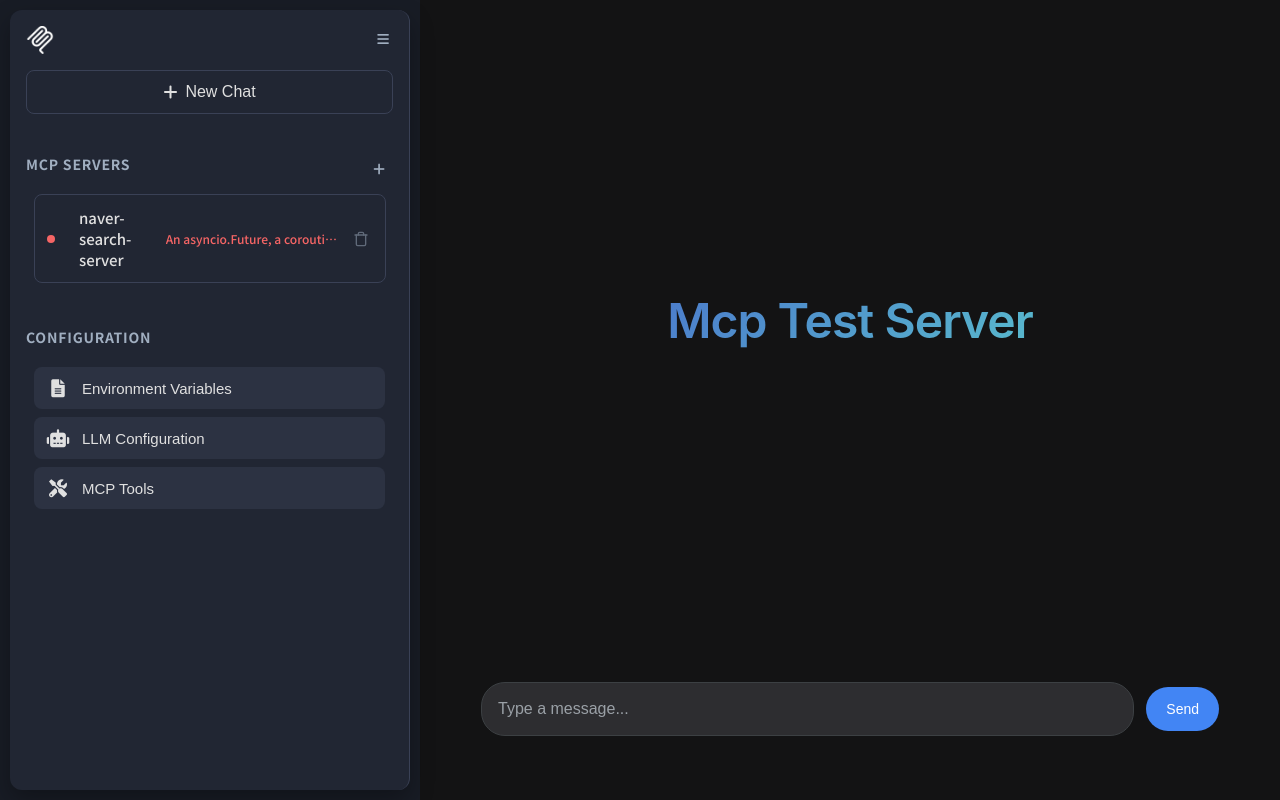
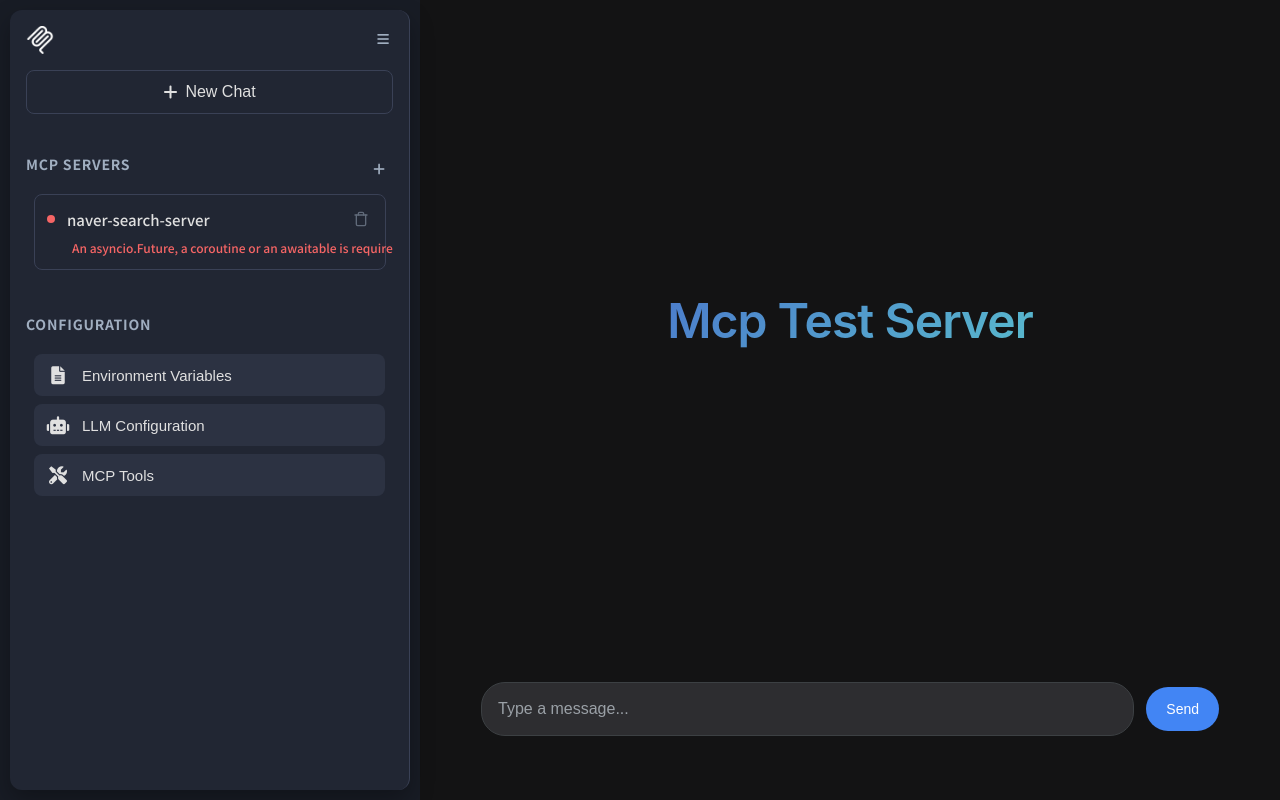
Before and after one commit to parkchanghyup/Telegram_AI_Agent_Bot, a Flask app: page / in a window 1280 px wide. Run offline with Flask 3, Linux system fonts and the light colour scheme; parts of the project's set-up code (start-up, migrations or seed data) failed here and were passed over; some libraries are stand-ins or nearby versions.

Commit message:
feat: mcp 서버 에러 메시지 두 줄 표시 레이아웃 적용

```diff
--- a/frontend/static/script.js
+++ b/frontend/static/script.js
@@ -1007,14 +1007,18 @@ document.addEventListener('DOMContentLoaded', () => {
         const isActive = status === 'active';
 
         serverDiv.innerHTML = `
+            <div class="server-content">
+                <div class="server-header">
                     <span class="status-indicator ${status}"></span>
                     <span>${server.name}</span>
-            ${!isActive && errorMessage ? `<span class="server-error" title="${errorMessage}">${errorMessage}</span>` : ''}
                     ${actualIndex >= 0 ?
                         `<button class="action-btn" title="삭제" onclick="deleteServer(${actualIndex})">
                             <svg xmlns="http://www.w3.org/2000/svg" width="16" height="16" viewBox="0 0 24 24" fill="none" stroke="currentColor" stroke-width="2" stroke-linecap="round" stroke-linejoin="round"><polyline points="3 6 5 6 21 6"></polyline><path d="M19 6v14a2 2 0 0 1-2 2H7a2 2 0 0 1-2-2V6m3 0V4a2 2 0 0 1 2-2h4a2 2 0 0 1 2 2v2"></path></svg>
                         </button>` : ''
                     }
+                </div>
+                ${!isActive && errorMessage ? `<div class="server-error-row"><span class="server-error" title="${errorMessage}">${errorMessage}</span></div>` : ''}
+            </div>
         `;
         return serverDiv;
     };
--- a/frontend/static/style.css
+++ b/frontend/static/style.css
@@ -740,6 +740,23 @@ body {
     overflow: hidden;
     text-overflow: ellipsis;
     margin-right: auto;
+}
+
+.server-content {
+    width: 100%;
+    display: flex;
+    flex-direction: column;
+    gap: 5px;
+}
+
+.server-header {
+    display: flex;
+    align-items: center;
+    width: 100%;
+}
+
+.server-error-row {
+    padding-left: 25px;
 }
 
 /* 액션 버튼 스타일 */
```
Lines whose indentation alone changed are shown as unchanged.
